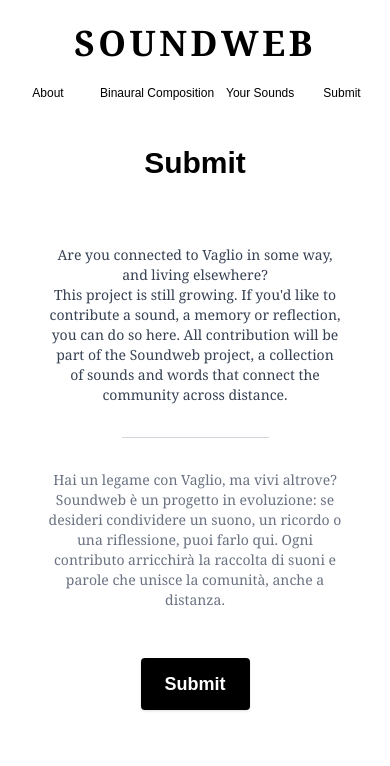
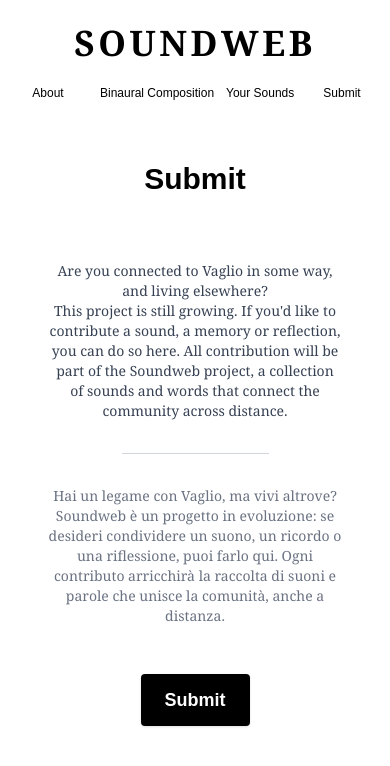
Before and after one commit to alexcode15/soundweb, a Next.js app: page /submit in a window 390 px wide. Shown: the top 766 px of the page. Built offline with nearby package versions, Linux system fonts and the light colour scheme.

Commit message:
Move Submit overlay title further down on mobile (mt-4)

```diff
--- a/src/app/submit/page.tsx
+++ b/src/app/submit/page.tsx
@@ -54,7 +54,7 @@ export default function Submit() {
         </div>
       </header>
   <main className="flex flex-col items-center justify-center mt-8 px-8">
-  <h2 className="text-3xl font-bold mt-0 mb-16 md:mt-24 md:mb-24">Submit</h2>
+  <h2 className="text-3xl font-bold mt-4 mb-16 md:mt-24 md:mb-24">Submit</h2>
         <div className="max-w-2xl text-sm text-gray-700 text-center mb-8 mx-4 md:mx-48">
           <p className="mb-3 font-serif text-base md:text-base text-sm">
             Are you connected to Vaglio in some way, and living elsewhere?
```
